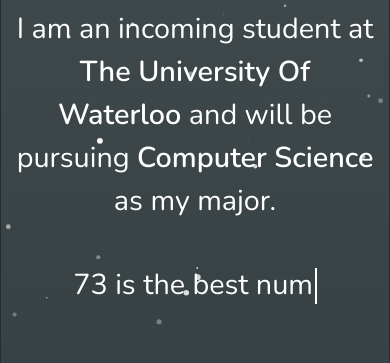
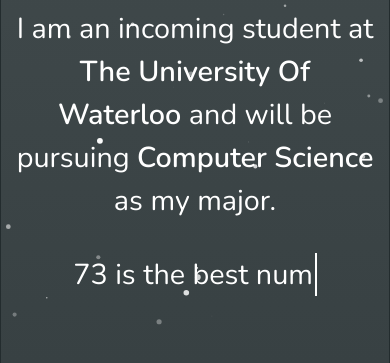
Before and after one commit to dhruvbhutani2604/dhruvbhutani2604.github.io, a plain HTML site: page index.html in a window 390 px wide. Shown: the part 164-527 px from the top of the page. Drawn offline with nearby package versions, Linux system fonts and the light colour scheme.

Commit message:
update all

```diff
--- a/index.html
+++ b/index.html
@@ -7,9 +7,8 @@
     <link rel="apple-touch-icon" sizes="180x180" href="imgs/favicon/apple-touch-icon.png">
     <link rel="icon" type="image/png" sizes="32x32" href="imgs/favicon/favicon-32x32.png">
     <link rel="icon" type="image/png" sizes="16x16" href="imgs/favicon/favicon-16x16.png">
-    <link rel="manifest" href="/site.webmanifest">
+    <link rel="manifest" href="imgs/favicon/site.webmanifest">
 	<link rel="stylesheet" type="text/css" href="stylesheets/index.css">
-    <link rel="stylesheet" type="text/css" href="type.css">
 	<link rel="stylesheet" href="https://stackpath.bootstrapcdn.com/bootstrap/4.5.2/css/bootstrap.min.css" integrity="sha384-JcKb8q3iqJ61gNV9KGb8thSsNjpSL0n8PARn9HuZOnIxN0hoP+VmmDGMN5t9UJ0Z" crossorigin="anonymous">
 </head>
 
--- a/stylesheets/index.css
+++ b/stylesheets/index.css
@@ -74,13 +74,13 @@
 }
 
 #changingtext{
-	margin-top: 40px !important;
+	margin-bottom: 0;
+	margin-top: 30px !important;
 	color: white;
 	font-size: 2rem;
 }
 
 .cursor{
-	font-size: 1.5rem;
 	display: inline-block;
 	width: 2.2px;
 	background-color: white;
@@ -206,6 +206,10 @@
   #changingtext{
 	font-size: 1.8rem !important;
 
+	margin-top: 30px !important;
+	margin-bottom: 10px !important;
+
+
   }
   .panel{
   	/*height: 35rem !important;*/
@@ -230,12 +234,14 @@
 	}
 
   #changingtext{
-	font-size: 1.3rem !important;
+	display: none;
   }
 }
 
 @media only screen and (max-width: 500px) {
-	.panel{
- 	 	height: 35rem !important;
+ 	#changingtext{
+		margin-top: 30px !important;
+		margin-bottom: 60px !important;
  	}
+
 }
```
Also changed, not shown: imgs/favicon/site.webmanifest (added).
